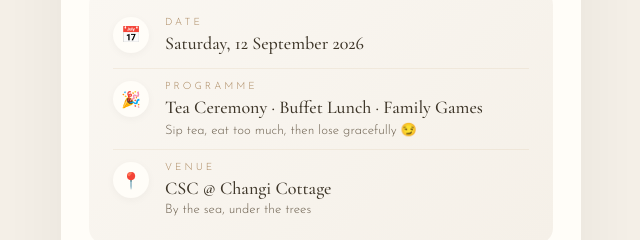
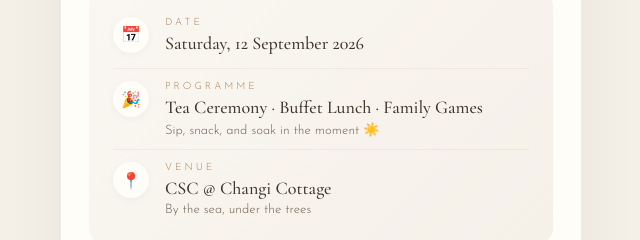
Before and after one commit to samsonleegh/family-gathering, a plain HTML site: page index.html in a window 1280 px wide. Shown: the part 880-1120 px from the top of the page, 319-959 px from the left. Drawn offline with nearby package versions, Linux system fonts and the light colour scheme.

Commit message:
Update detail note in index.html

```diff
--- a/index.html
+++ b/index.html
@@ -644,7 +644,7 @@
         <div class="detail-content">
           <div class="detail-label">Programme</div>
           <div class="detail-value">Tea Ceremony · Buffet Lunch · Family Games</div>
-          <div class="detail-note">Sip tea, eat too much, then lose gracefully 😏</div>
+          <div class="detail-note">Sip, snack, and soak in the moment ☀️</div>
         </div>
       </div>
       <div class="detail-row">
```
